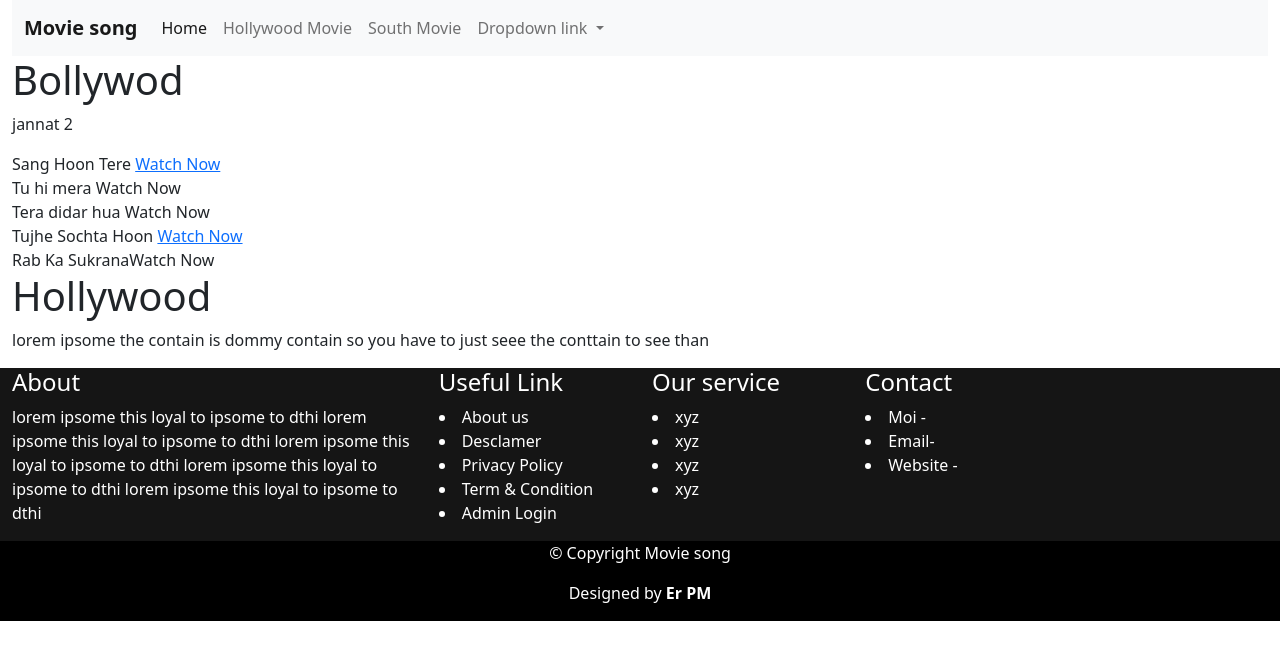
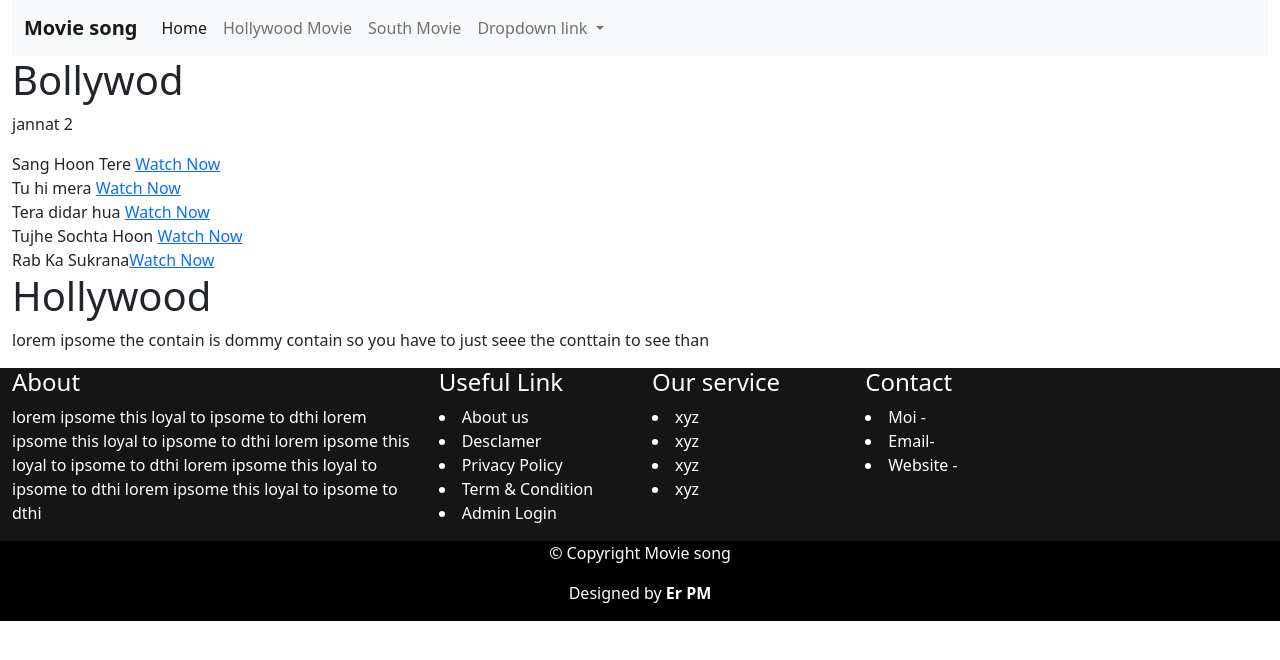
Before and after one commit to moviekaka/moviesong, a plain HTML site: page index.html in a window 1280 px wide. Drawn offline with nearby package versions, Linux system fonts and the light colour scheme.

Commit message:
Update index.html

```diff
--- a/index.html
+++ b/index.html
@@ -64,10 +64,10 @@
 <h1>Bollywod</h1>
   <p>jannat 2</p>
   Sang Hoon Tere <a href="https://tii.ai/sang_hoon_tere">Watch Now</a><br>
-Tu hi mera <a href="https://tii.ai/sang_hoon_tere"></a>Watch Now<br>
-   Tera didar hua <a href="https://tii.ai/sang_hoon_tere"></a>Watch Now<br>
+Tu hi mera <a href="https://tii.ai/sang_hoon_tere">Watch Now</a><br>
+   Tera didar hua <a href="https://tii.ai/sang_hoon_tere">Watch Now</a><br>
    Tujhe Sochta Hoon <a href="https://tii.ai/sang_hoon_tere">Watch Now</a><br>
-  Rab Ka Sukrana<a href="https://tii.ai/sang_hoon_tere"></a>Watch Now<br>
+  Rab Ka Sukrana<a href="https://tii.ai/sang_hoon_tere">Watch Now</a><br>
 </div
 
 <div class="col-sm-6">
```
